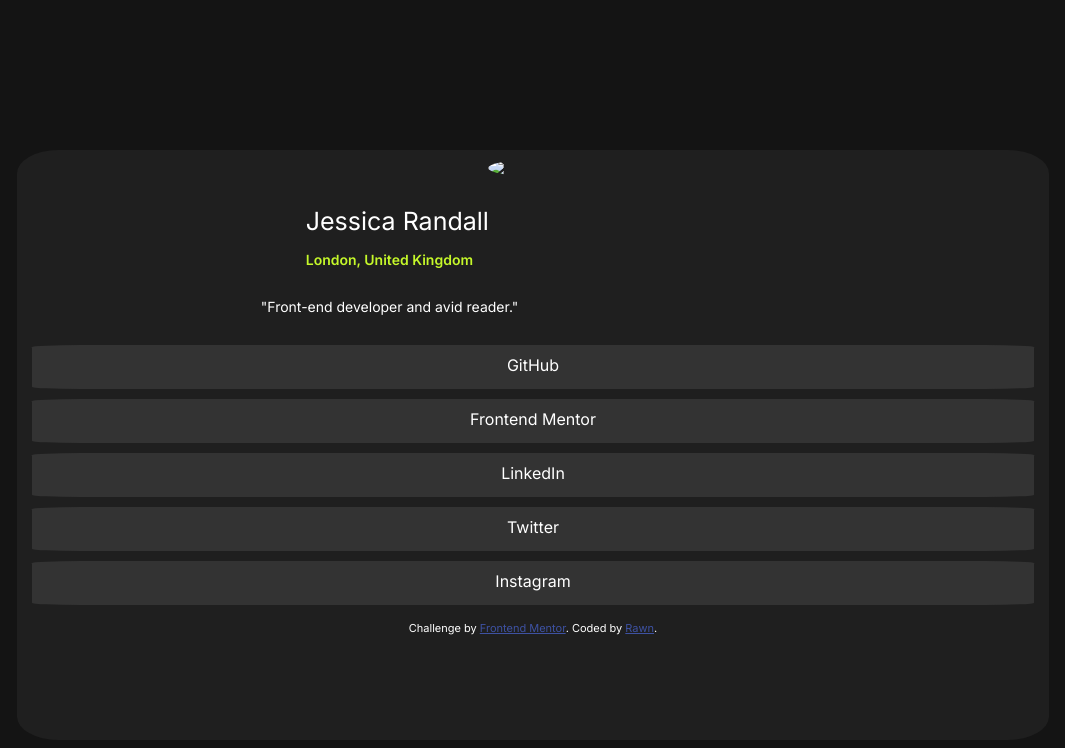
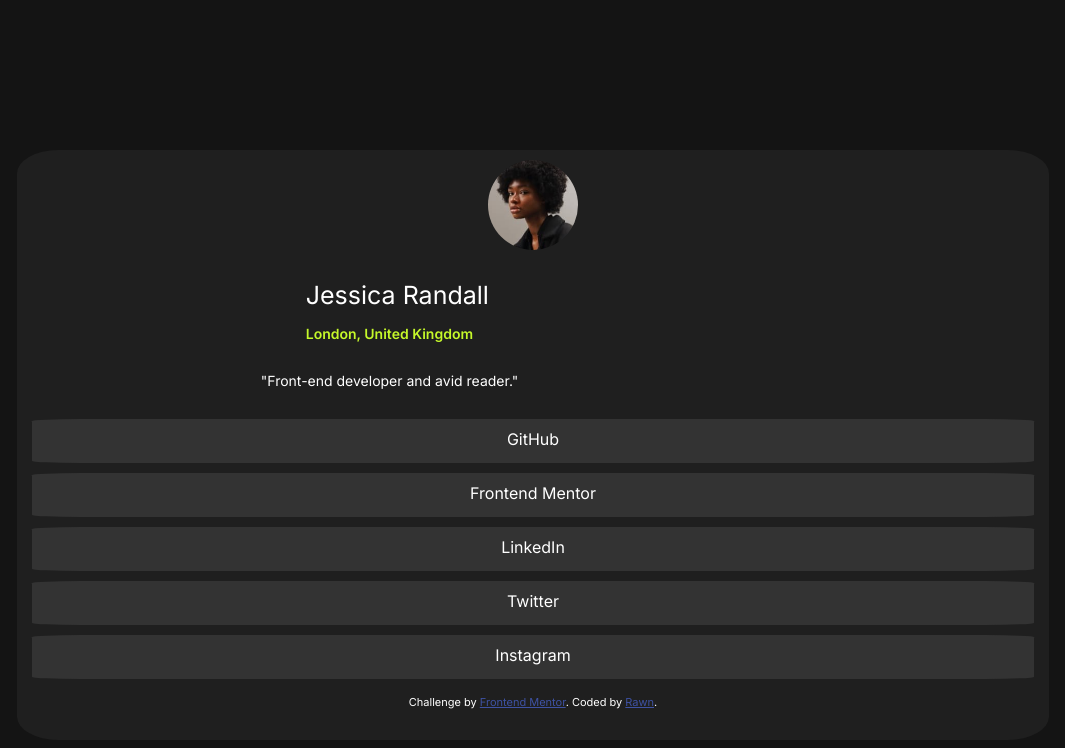
Before and after one commit to AlphaRay07/Social-Links-Profile, a plain HTML site: page index.html in a window 1280 px wide. Shown: the whole page, without its empty margins (107-1172 px from the left). Drawn offline with Linux system fonts and the light colour scheme.

Commit message:
Update index.html

```diff
--- a/index.html
+++ b/index.html
@@ -4,7 +4,7 @@
   <meta charset="UTF-8">
   <meta name="viewport" content="width=device-width, initial-scale=1.0"> <!-- displays site properly based on user's device -->
 
-  <link rel="icon" type="image/png" sizes="32x32" href="./assets/images/favicon-32x32.png">
+  <link rel="icon" type="image/png" sizes="32x32" href="images/favicon-32x32.png"> <!--favicon image given by frontendmentor-->
 
   <link rel="preconnect" href="https://fonts.googleapis.com">
   <link rel="preconnect" href="https://fonts.gstatic.com" crossorigin>
@@ -13,7 +13,7 @@
 
   <title>Frontend Mentor | Social links profile</title>
 
-  <!-- Feel free to remove these styles or customise in your own stylesheet 👍 -->
+
   <link href="stylesheet.css" rel="stylesheet">
 </head>
 <body>
@@ -23,7 +23,7 @@
   <div class="body">
 
     <div class="pfp">
-      <img src="./assets/images/avatar-jessica.jpeg" id="pfp">
+      <img src="images/avatar-jessica.jpeg" id="pfp" alt="profile-pic">
     </div>
 
     <div class="text">
```
